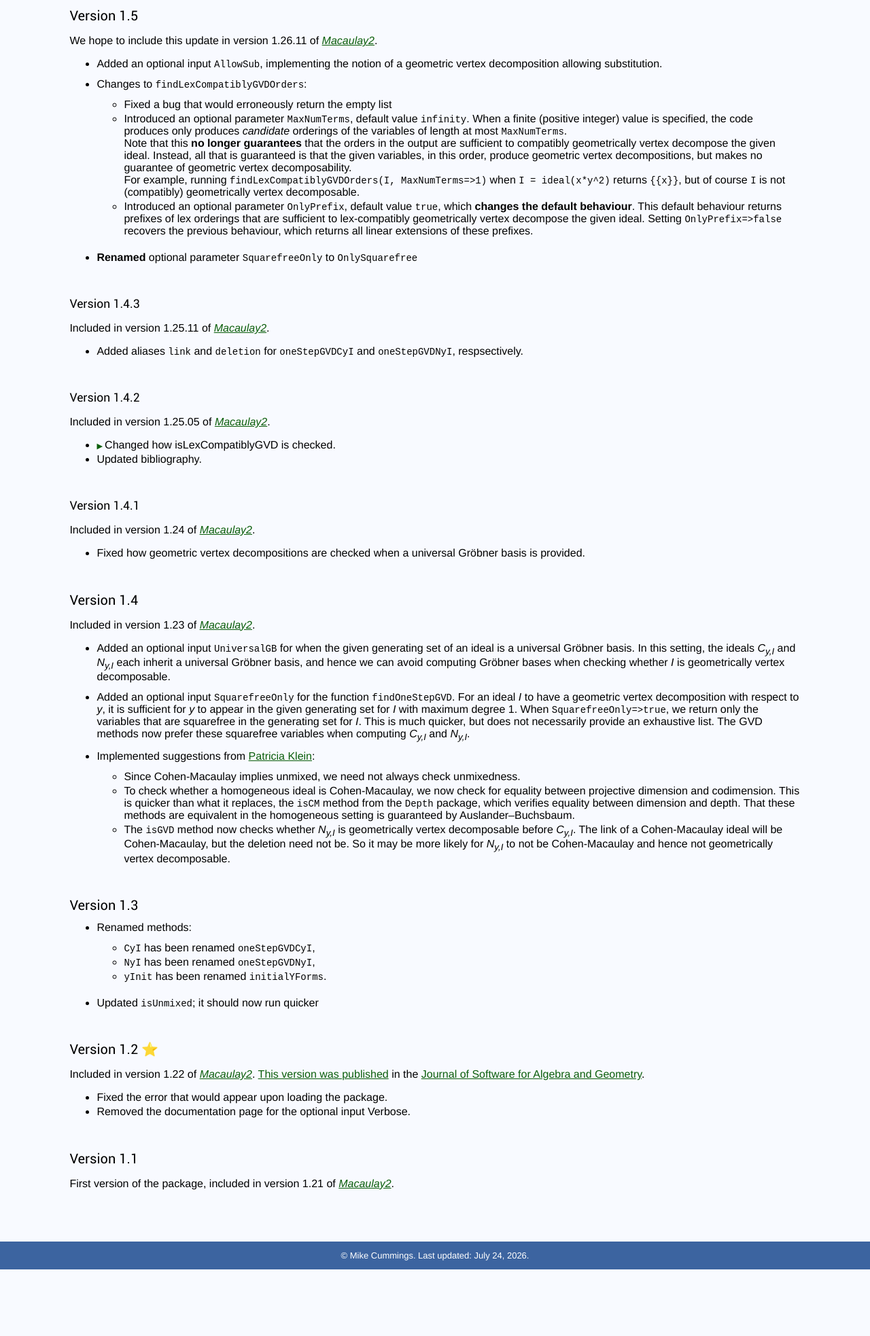
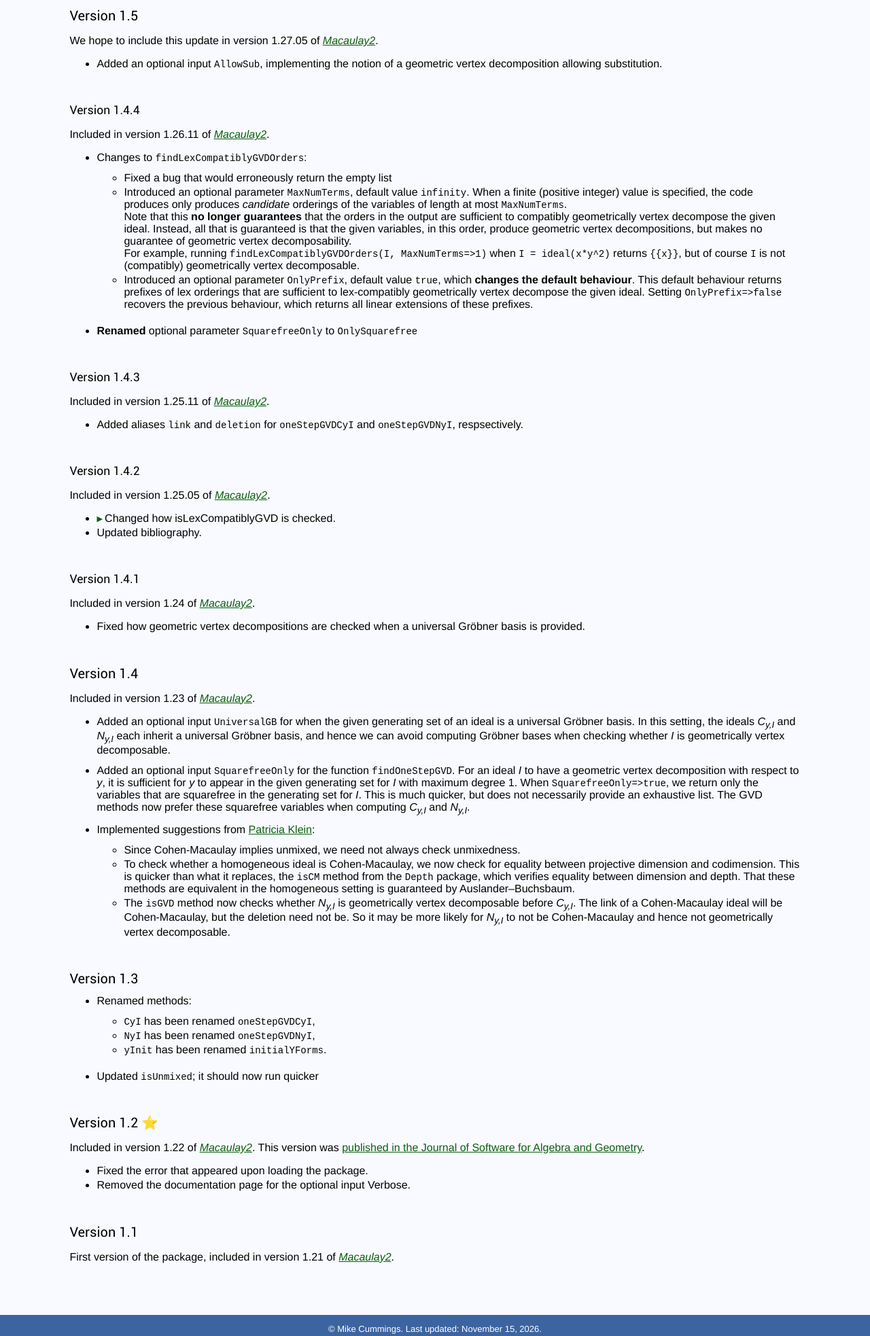
Before and after one commit to mgacummings/mgacummings.github.io, a plain HTML site: page GeometricDecomposability/changelog.html in a window 1280 px wide. Shown: the part 280-2246 px from the top of the page at 68% size. Before the commit the page ends 2148 px from the top, so only its background shows below. Drawn offline with Linux system fonts and the light colour scheme.

Commit message:
update changelog

```diff
--- a/GeometricDecomposability/changelog.html
+++ b/GeometricDecomposability/changelog.html
@@ -49,9 +49,18 @@
 
     <div class="content-block">
         <h2>Version 1.5</h2>
-        <p>We hope to include this update in version 1.26.11 of <a href="https://www.macaulay2.com" target="_blank"><i>Macaulay2</i></a>.</p>
+        <p>We hope to include this update in version 1.27.05 of <a href="https://www.macaulay2.com" target="_blank"><i>Macaulay2</i></a>.</p>
+        <ul class="short-list">
+            <li>Added an optional input <code>AllowSub</code>, implementing the notion of a geometric vertex decomposition allowing substitution.</li>
+        </ul>
+    </div>
+
+    <div class="content-block">
+        <h3>Version 1.4.4</h3>
+        <p>
+            Included in version 1.26.11 of <a href="https://www.macaulay2.com" target="_blank"><i>Macaulay2</i></a>.
+        </p>
         <ul>
-            <li>Added an optional input <code>AllowSub</code>, implementing the notion of a geometric vertex decomposition allowing substitution.</li>
             <li>
                 Changes to <code>findLexCompatiblyGVDOrders</code>:
                 <ul class="short-list">
@@ -189,11 +198,11 @@
         <h2>Version 1.2 &#x2B50;</h2>
         <p>
             Included in version 1.22 of <a href="https://www.macaulay2.com" target="_blank"><em>Macaulay2</em></a>.
-            <a href="https://doi.org/10.2140/jsag.2024.14.41" target="_blank">This version was published</a>
-            in the <a href="https://msp.org/jsag/about/journal/about.html" target="_blank">Journal of Software for Algebra and Geometry</a>.
+            This version was <a href="https://doi.org/10.2140/jsag.2024.14.41" target="_blank">published in the
+            Journal of Software for Algebra and Geometry</a>.
         </p>
         <ul class="short-list">
-            <li>Fixed the error that would appear upon loading the package.</li>
+            <li>Fixed the error that appeared upon loading the package.</li>
             <li>Removed the documentation page for the optional input Verbose.</li>
         </ul>
     </div>
@@ -208,7 +217,7 @@
 
 
 <footer class="footer">
-    <p>&copy; Mike Cummings. Last updated: July 24, 2026.</p>
+    <p>&copy; Mike Cummings. Last updated: November 15, 2026.</p>
 </footer>
 
 </body>
```
